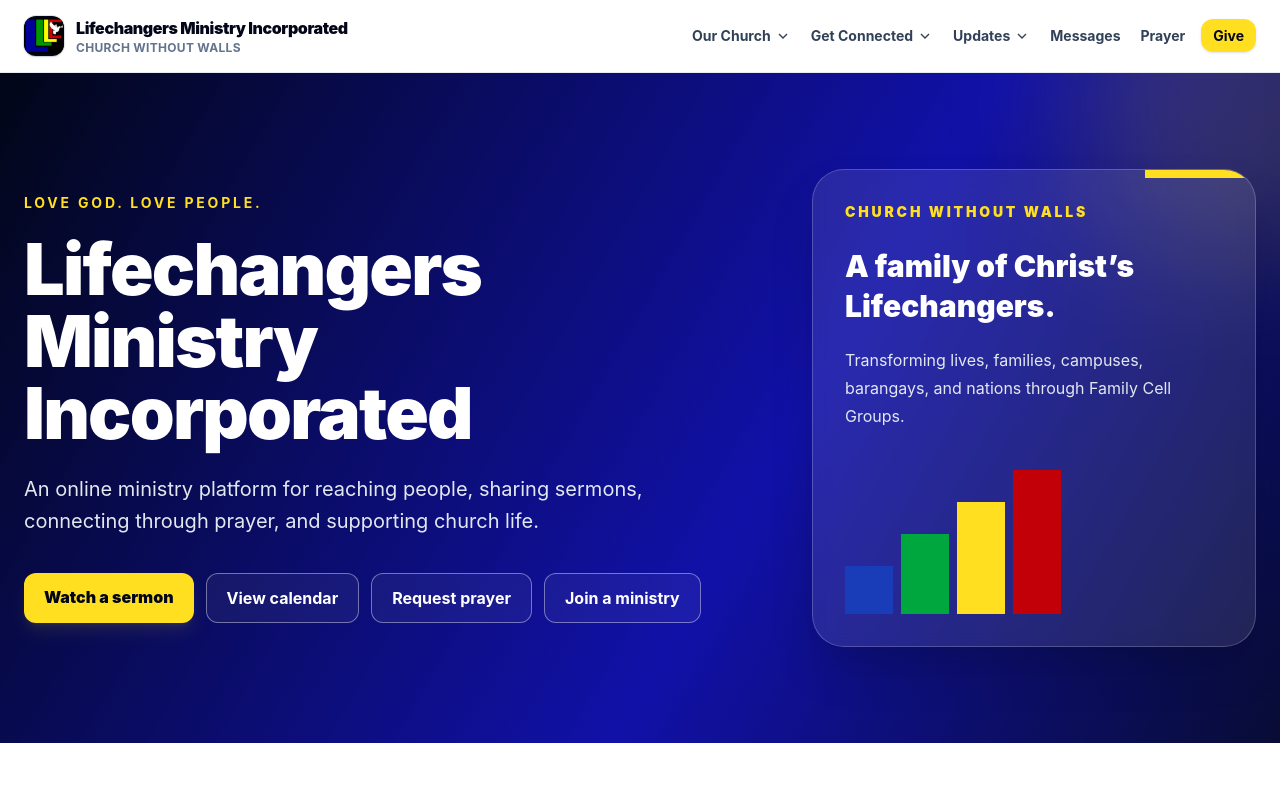
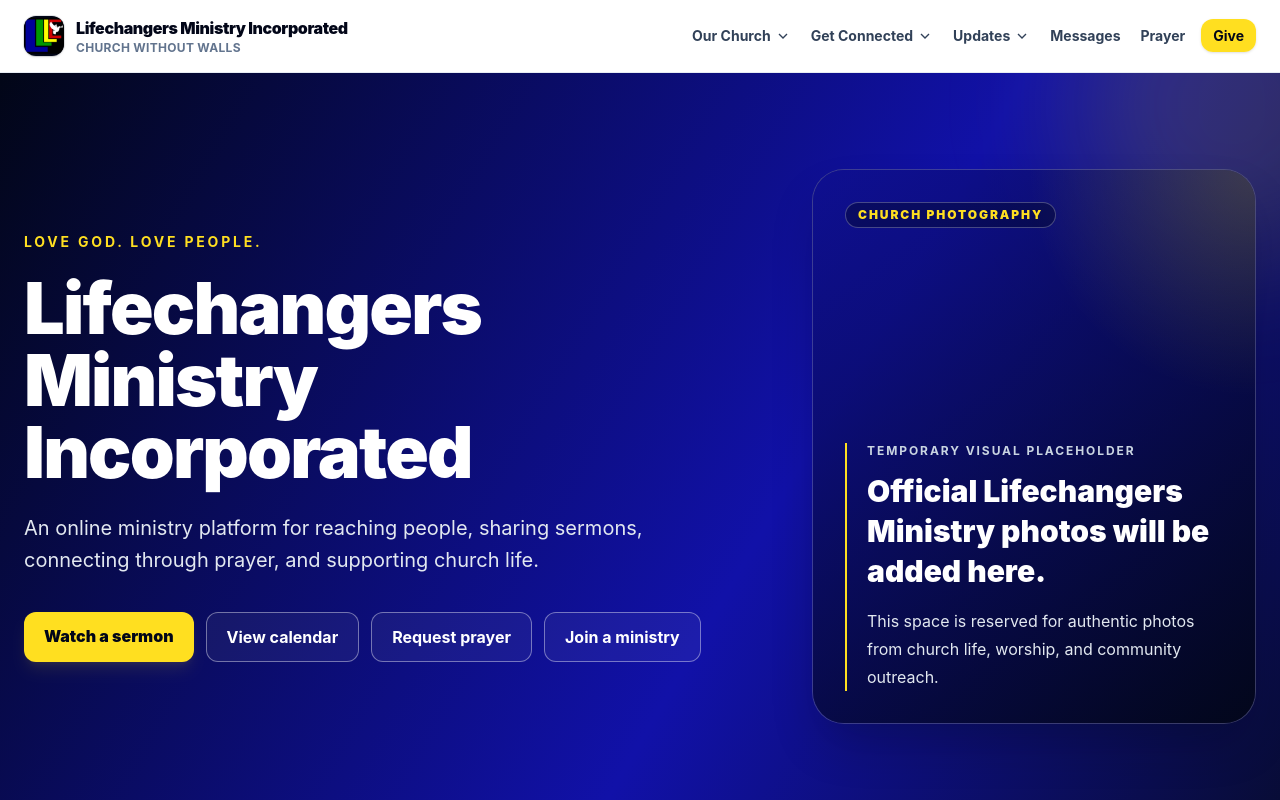
Before and after one commit to rho-alpadilla/LCM-Website, a Next.js app: page / in a window 1280 px wide. Shown: the top 800 px of the page. Built offline with nearby package versions, Linux system fonts and the light colour scheme.

Commit message:
feat: reserve homepage church photography

```diff
--- a/src/frontend/screens/public/index.tsx
+++ b/src/frontend/screens/public/index.tsx
@@ -50,28 +50,33 @@
               </Link>
             </div>
           </div>
-          <aside className="relative hidden overflow-hidden rounded-[2rem] border border-white/20 bg-white/10 p-8 shadow-2xl shadow-slate-950/30 backdrop-blur-sm lg:block">
+          <figure className="relative hidden aspect-[4/5] overflow-hidden rounded-[2rem] border border-white/20 bg-slate-950/25 shadow-2xl shadow-slate-950/30 lg:block">
             <div
               aria-hidden="true"
-              className="absolute top-0 right-0 h-2 w-1/4 bg-yellow-300"
+              className="absolute inset-0 bg-[radial-gradient(circle_at_top_right,rgba(255,239,0,0.18),transparent_32%),linear-gradient(145deg,rgba(17,17,168,0.55),rgba(2,6,23,0.88))]"
             />
-            <p className="text-sm font-black tracking-[0.2em] text-yellow-300 uppercase">
-              Church without walls
-            </p>
-            <p className="mt-6 text-3xl leading-10 font-black text-white">
-              A family of Christ’s Lifechangers.
-            </p>
-            <p className="mt-5 leading-7 text-slate-200">
-              Transforming lives, families, campuses, barangays, and nations
-              through Family Cell Groups.
-            </p>
-            <div aria-hidden="true" className="mt-10 flex items-end gap-2">
-              <span className="h-12 w-12 bg-blue-800" />
-              <span className="h-20 w-12 bg-green-600" />
-              <span className="h-28 w-12 bg-yellow-300" />
-              <span className="h-36 w-12 bg-red-700" />
+            <div className="relative flex h-full flex-col justify-between p-8">
+              <p className="w-fit rounded-full border border-white/25 bg-slate-950/35 px-3 py-1 text-xs font-black tracking-[0.16em] text-yellow-300 uppercase">
+                Church photography
+              </p>
+              <div className="border-l-2 border-yellow-300 pl-5">
+                <p className="text-xs font-bold tracking-[0.16em] text-slate-300 uppercase">
+                  Temporary visual placeholder
+                </p>
+                <h2 className="mt-3 text-3xl leading-10 font-black text-white">
+                  Official Lifechangers Ministry photos will be added here.
+                </h2>
+                <p className="mt-4 max-w-sm leading-7 text-slate-200">
+                  This space is reserved for authentic photos from church life,
+                  worship, and community outreach.
+                </p>
+              </div>
             </div>
-          </aside>
+            <figcaption className="sr-only">
+              Temporary church photography placeholder. Official church photos
+              will replace this visual.
+            </figcaption>
+          </figure>
         </div>
       </section>
 
```
Also changed, not shown: 2 other files (tests, documents, lock files or other folders).
